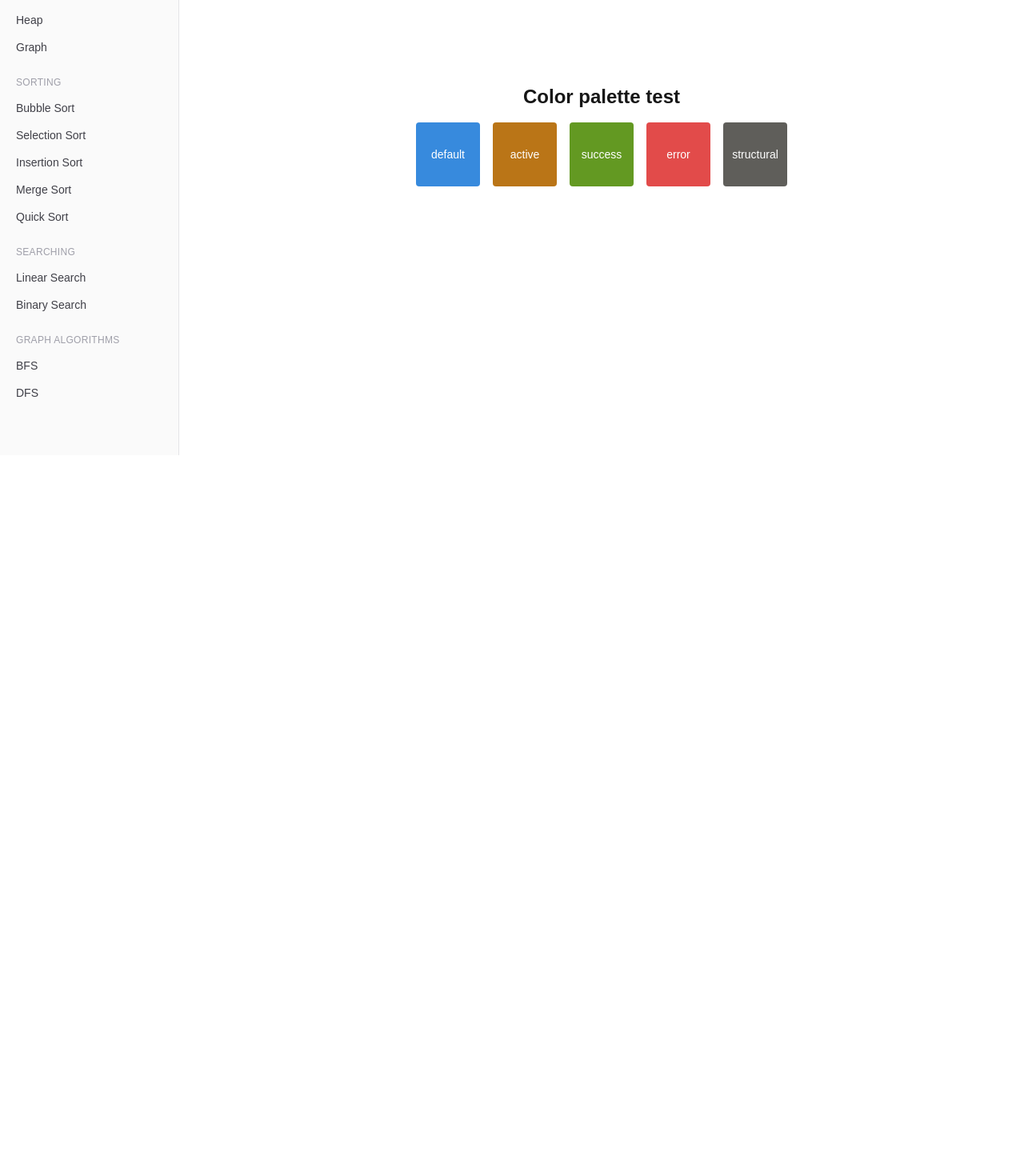
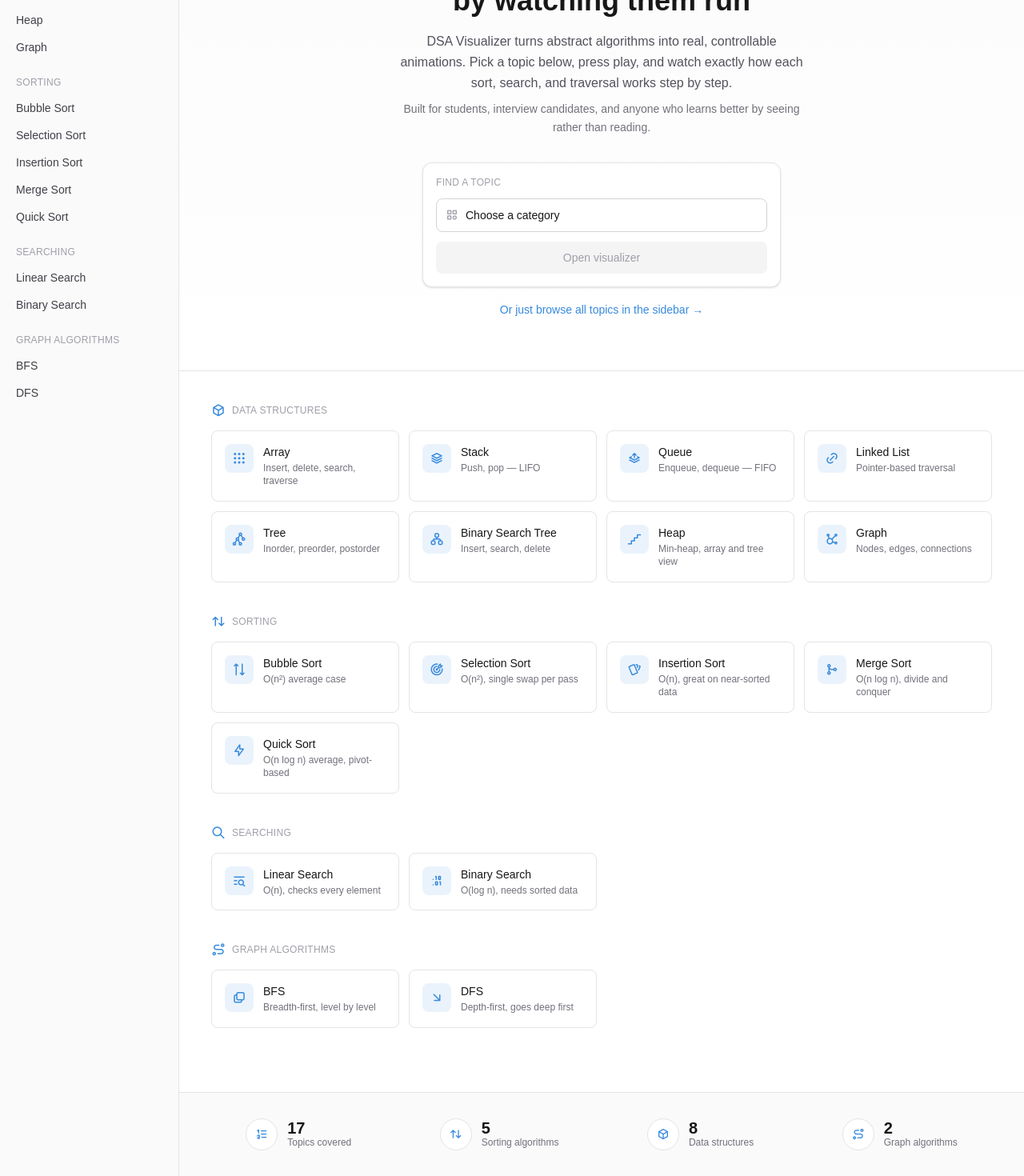
Before and after one commit to Abhirup2728/dsa-visualizer, a Next.js app: page / in a window 1280 px wide. Shown: the part 287-1757 px from the top of the page at 80% size. Before the commit the page ends 856 px from the top, so only its background shows below. Built offline with nearby package versions, Linux system fonts and the light colour scheme.

Commit message:
Redesign homepage with category dropdowns, Tabler icons, and browsable topic cards

```diff
--- a/app/layout.tsx
+++ b/app/layout.tsx
@@ -1,3 +1,4 @@
+import "@tabler/icons-webfont/dist/tabler-icons.min.css";
 import type { Metadata } from "next";
 import { Geist, Geist_Mono } from "next/font/google";
 import "./globals.css";
--- a/app/page.tsx
+++ b/app/page.tsx
@@ -1,23 +1,215 @@
+"use client";
+
+import { useState } from "react";
+import Link from "next/link";
+
+type Topic = {
+  name: string;
+  description: string;
+  href: string;
+  icon: string;
+};
+
+type Category = {
+  label: string;
+  icon: string;
+  topics: Topic[];
+};
+
+const categories: Category[] = [
+  {
+    label: "Data Structures",
+    icon: "ti-box",
+    topics: [
+      { name: "Array", description: "Insert, delete, search, traverse", href: "/data-structures/array", icon: "ti-grid-dots" },
+      { name: "Stack", description: "Push, pop — LIFO", href: "/data-structures/stack", icon: "ti-stack-2" },
+      { name: "Queue", description: "Enqueue, dequeue — FIFO", href: "/data-structures/queue", icon: "ti-stack-pop" },
+      { name: "Linked List", description: "Pointer-based traversal", href: "/data-structures/linked-list", icon: "ti-link" },
+      { name: "Tree", description: "Inorder, preorder, postorder", href: "/data-structures/tree", icon: "ti-binary-tree" },
+      { name: "Binary Search Tree", description: "Insert, search, delete", href: "/data-structures/bst", icon: "ti-sitemap" },
+      { name: "Heap", description: "Min-heap, array and tree view", href: "/data-structures/heap", icon: "ti-stairs" },
+      { name: "Graph", description: "Nodes, edges, connections", href: "/data-structures/graph", icon: "ti-affiliate" },
+    ],
+  },
+  {
+    label: "Sorting",
+    icon: "ti-arrows-sort",
+    topics: [
+      { name: "Bubble Sort", description: "O(n²) average case", href: "/algorithms/sorting/bubble-sort", icon: "ti-arrows-up-down" },
+      { name: "Selection Sort", description: "O(n²), single swap per pass", href: "/algorithms/sorting/selection-sort", icon: "ti-target-arrow" },
+      { name: "Insertion Sort", description: "O(n), great on near-sorted data", href: "/algorithms/sorting/insertion-sort", icon: "ti-cards" },
+      { name: "Merge Sort", description: "O(n log n), divide and conquer", href: "/algorithms/sorting/merge-sort", icon: "ti-git-merge" },
+      { name: "Quick Sort", description: "O(n log n) average, pivot-based", href: "/algorithms/sorting/quick-sort", icon: "ti-bolt" },
+    ],
+  },
+  {
+    label: "Searching",
+    icon: "ti-search",
+    topics: [
+      { name: "Linear Search", description: "O(n), checks every element", href: "/algorithms/searching/linear-search", icon: "ti-list-search" },
+      { name: "Binary Search", description: "O(log n), needs sorted data", href: "/algorithms/searching/binary-search", icon: "ti-binary" },
+    ],
+  },
+  {
+    label: "Graph Algorithms",
+    icon: "ti-route",
+    topics: [
+      { name: "BFS", description: "Breadth-first, level by level", href: "/algorithms/graph/bfs", icon: "ti-layers-subtract" },
+      { name: "DFS", description: "Depth-first, goes deep first", href: "/algorithms/graph/dfs", icon: "ti-arrow-down-right" },
+    ],
+  },
+];
+
 export default function Home() {
+  const [selectedCategoryIndex, setSelectedCategoryIndex] = useState<number | null>(null);
+  const [selectedTopicHref, setSelectedTopicHref] = useState("");
+
+  const selectedCategory =
+    selectedCategoryIndex !== null ? categories[selectedCategoryIndex] : null;
+
+  function handleCategoryChange(value: string) {
+    const index = value === "" ? null : Number(value);
+    setSelectedCategoryIndex(index);
+    setSelectedTopicHref("");
+  }
+
   return (
-    <div className="flex flex-col items-center justify-center min-h-screen gap-4 p-8">
-      <h1 className="text-2xl font-semibold">Color palette test</h1>
-      <div className="flex gap-4">
-        <div className="w-20 h-20 rounded bg-viz-default flex items-center justify-center text-white text-sm">
-          default
+    <div className="flex flex-col">
+      <section className="text-center px-6 py-16 border-b border-zinc-200 bg-gradient-to-b from-zinc-50 to-white">
+        <div className="flex justify-center mb-4">
+          <div className="w-14 h-14 rounded-2xl bg-viz-default flex items-center justify-center">
+            <i className="ti ti-binary-tree text-white text-3xl"></i>
+          </div>
         </div>
-        <div className="w-20 h-20 rounded bg-viz-active flex items-center justify-center text-white text-sm">
-          active
+
+        <p className="text-xs font-medium text-zinc-400 uppercase tracking-wide mb-3">
+          Interactive Learning Platform
+        </p>
+        <h1 className="text-3xl md:text-4xl font-semibold mb-4 max-w-2xl mx-auto leading-tight">
+          Learn data structures and algorithms by watching them run
+        </h1>
+        <p className="text-zinc-600 max-w-lg mx-auto mb-2 leading-relaxed">
+          DSA Visualizer turns abstract algorithms into real, controllable
+          animations. Pick a topic below, press play, and watch exactly how
+          each sort, search, and traversal works step by step.
+        </p>
+        <p className="text-sm text-zinc-500 max-w-lg mx-auto mb-8 leading-relaxed">
+          Built for students, interview candidates, and anyone who learns
+          better by seeing rather than reading.
+        </p>
+
+        <div className="max-w-md mx-auto bg-white border border-zinc-200 rounded-xl p-4 shadow-sm text-left">
+          <p className="text-xs font-medium text-zinc-400 uppercase tracking-wide mb-3">
+            Find a topic
+          </p>
+
+          <div className="flex flex-col gap-3">
+            <div className="relative">
+              <i className="ti ti-category absolute left-3 top-1/2 -translate-y-1/2 text-zinc-400"></i>
+              <select
+                value={selectedCategoryIndex ?? ""}
+                onChange={(e) => handleCategoryChange(e.target.value)}
+                className="w-full pl-9 pr-3 py-2.5 rounded-lg border border-zinc-300 text-sm appearance-none bg-white"
+              >
+                <option value="">Choose a category</option>
+                {categories.map((cat, index) => (
+                  <option key={cat.label} value={index}>
+                    {cat.label}
+                  </option>
+                ))}
+              </select>
+            </div>
+
+            {selectedCategory && (
+              <div className="relative">
+                <i className="ti ti-list-details absolute left-3 top-1/2 -translate-y-1/2 text-zinc-400"></i>
+                <select
+                  value={selectedTopicHref}
+                  onChange={(e) => setSelectedTopicHref(e.target.value)}
+                  className="w-full pl-9 pr-3 py-2.5 rounded-lg border border-zinc-300 text-sm appearance-none bg-white"
+                >
+                  <option value="">Choose a topic</option>
+                  {selectedCategory.topics.map((topic) => (
+                    <option key={topic.href} value={topic.href}>
+                      {topic.name}
+                    </option>
+                  ))}
+                </select>
+              </div>
+            )}
+
+            <Link
+              href={selectedTopicHref || "#"}
+              className={`text-center py-2.5 rounded-lg text-sm font-medium transition-colors ${
+                selectedTopicHref
+                  ? "bg-viz-default text-white hover:opacity-90"
+                  : "bg-zinc-100 text-zinc-400 cursor-not-allowed pointer-events-none"
+              }`}
+            >
+              Open visualizer
+            </Link>
+          </div>
         </div>
-        <div className="w-20 h-20 rounded bg-viz-success flex items-center justify-center text-white text-sm">
-          success
+
+        <div className="mt-4">
+          <Link
+            href="/algorithms/sorting/bubble-sort"
+            className="text-sm text-viz-default hover:underline"
+          >
+            Or just browse all topics in the sidebar →
+          </Link>
         </div>
-        <div className="w-20 h-20 rounded bg-viz-error flex items-center justify-center text-white text-sm">
-          error
-        </div>
-        <div className="w-20 h-20 rounded bg-viz-structural flex items-center justify-center text-white text-sm">
-          structural
-        </div>
+      </section>
+
+      <section className="px-10 py-10">
+        {categories.map((category) => (
+          <div key={category.label} className="mb-10">
+            <div className="flex items-center gap-2 mb-4">
+              <i className={`ti ${category.icon} text-viz-default text-lg`}></i>
+              <p className="text-xs font-medium text-zinc-400 uppercase tracking-wide">
+                {category.label}
+              </p>
+            </div>
+            <div className="grid grid-cols-1 sm:grid-cols-2 lg:grid-cols-4 gap-3">
+              {category.topics.map((topic) => (
+                <Link
+                  key={topic.href}
+                  href={topic.href}
+                  className="border border-zinc-200 rounded-lg p-4 hover:border-viz-default hover:shadow-sm transition-all bg-white flex items-start gap-3"
+                >
+                  <div className="w-9 h-9 rounded-lg bg-viz-default/10 flex items-center justify-center shrink-0">
+                    <i className={`ti ${topic.icon} text-viz-default text-lg`}></i>
+                  </div>
+                  <div>
+                    <p className="font-medium text-sm mb-0.5">{topic.name}</p>
+                    <p className="text-xs text-zinc-500 leading-snug">{topic.description}</p>
+                  </div>
+                </Link>
+              ))}
+            </div>
+          </div>
+        ))}
+      </section>
+
+      <section className="flex flex-wrap justify-around gap-6 px-10 py-8 border-t border-zinc-200 bg-zinc-50">
+        <Stat icon="ti-list-numbers" value="17" label="Topics covered" />
+        <Stat icon="ti-arrows-sort" value="5" label="Sorting algorithms" />
+        <Stat icon="ti-box" value="8" label="Data structures" />
+        <Stat icon="ti-route" value="2" label="Graph algorithms" />
+      </section>
+    </div>
+  );
+}
+
+function Stat({ icon, value, label }: { icon: string; value: string; label: string }) {
+  return (
+    <div className="flex items-center gap-3">
+      <div className="w-10 h-10 rounded-full bg-white border border-zinc-200 flex items-center justify-center">
+        <i className={`ti ${icon} text-viz-default`}></i>
+      </div>
+      <div>
+        <p className="text-xl font-semibold leading-none">{value}</p>
+        <p className="text-xs text-zinc-500">{label}</p>
       </div>
     </div>
   );
--- a/package.json
+++ b/package.json
@@ -9,6 +9,7 @@
     "lint": "eslint"
   },
   "dependencies": {
+    "@tabler/icons-webfont": "^3.44.0",
     "next": "16.2.9",
     "react": "19.2.4",
     "react-dom": "19.2.4"
```
Also changed, not shown: 1 other file (tests, documents, lock files or other folders).
